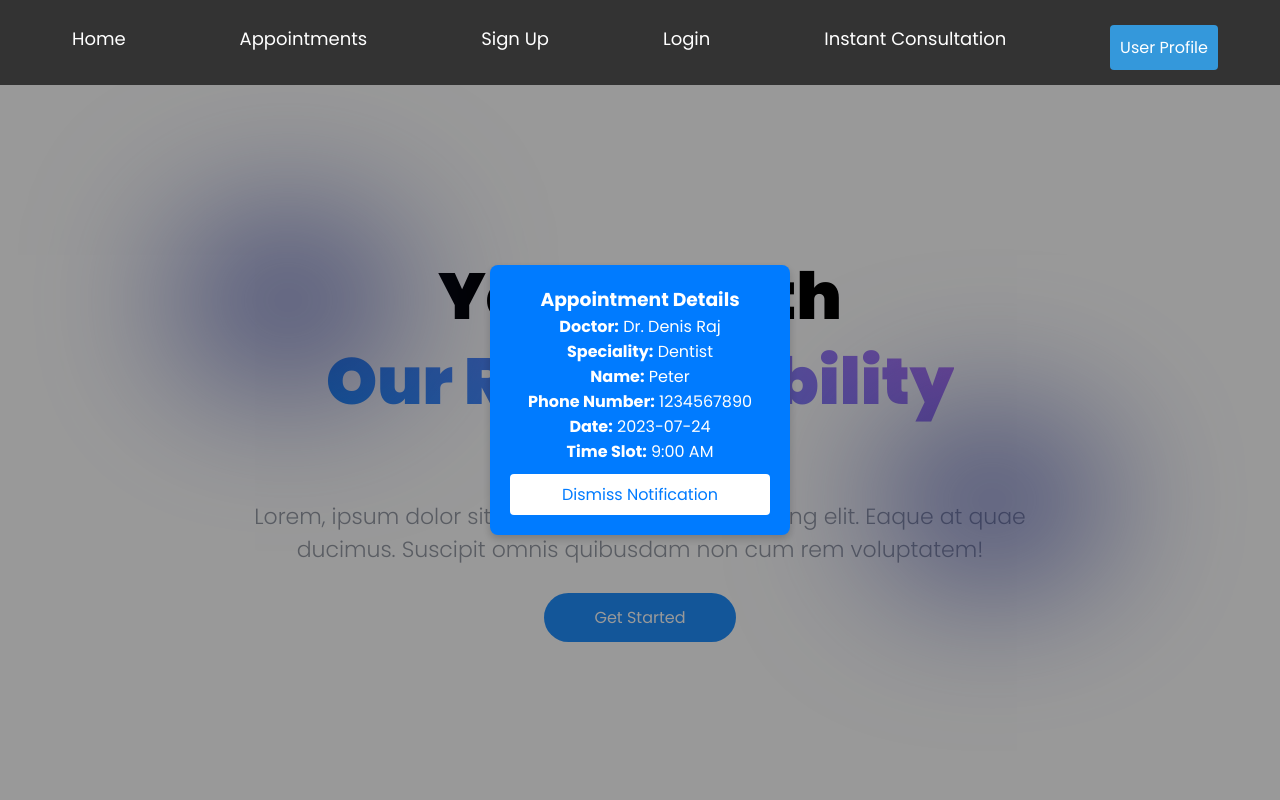
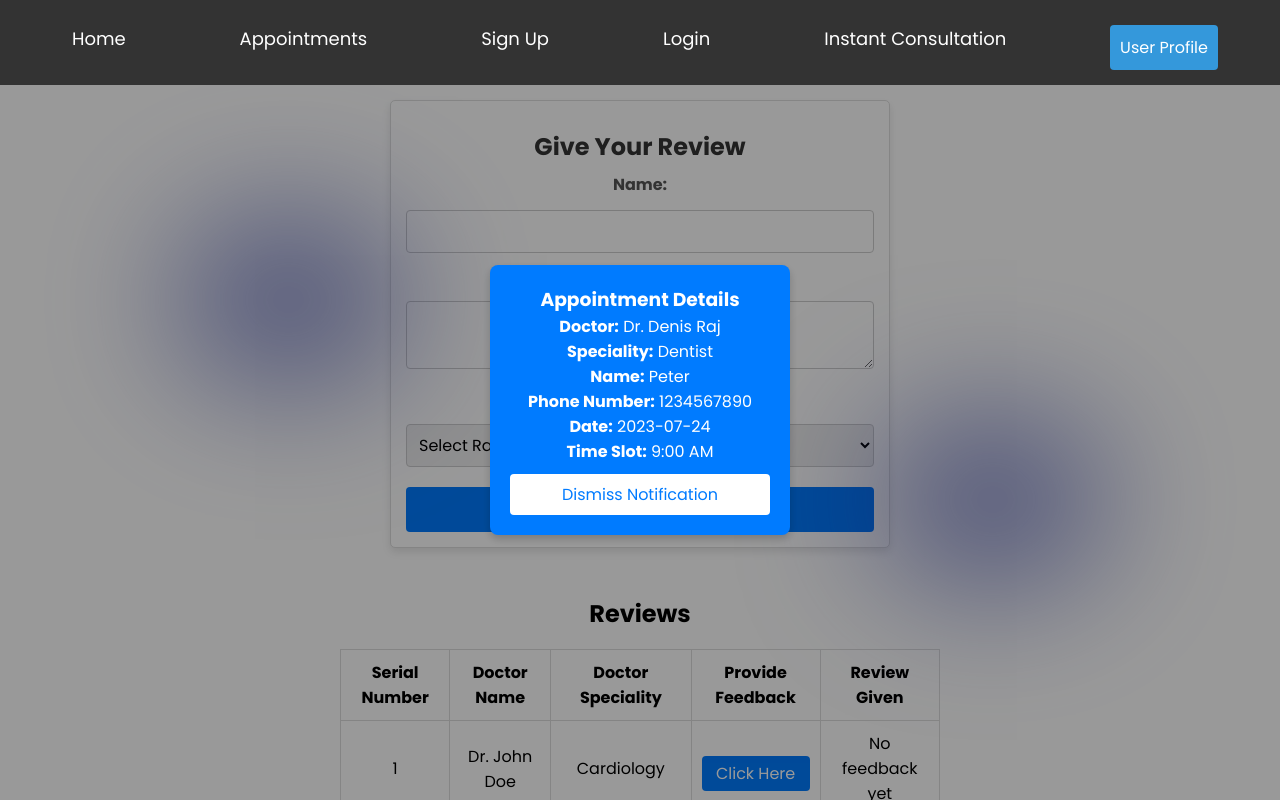
Before and after one commit to cbadabili/test_med_app, a React (Create React App) app: page / in a window 1280 px wide. Shown: the top 800 px of the page. Built offline with nearby package versions, Linux system fonts and the light colour scheme.

Commit message:
Feedback added

```diff
--- a/src/App.js
+++ b/src/App.js
@@ -11,6 +11,8 @@ import InstantConsultation from './Components/InstantConsultation/InstantConsult
 import ProfileCard from './Components/ProfileCard/ProfileCard';
 import ReportsLayout from './Components/ReportsLayout/ReportsLayout';
 import Notification from './Components/Notification/Notification';
+import ReviewForm from './Components/ReviewForm/ReviewForm';
+import Reviews from './Components/Reviews/Reviews';
 
 function App() {
 
@@ -18,6 +20,8 @@ function App() {
     <div className="App">
         {/* Set up BrowserRouter for routing */}
         <BrowserRouter>
+            <ReviewForm />
+            <Reviews />
             <div>
                 <Notification /> {/* Place Notification in a separate div */}
             </div>
--- a/src/Components/ReviewForm/ReviewForm.css
+++ b/src/Components/ReviewForm/ReviewForm.css
@@ -1,77 +1,57 @@
 .review-form-container {
-  width: 80%;
-  margin: 20px auto;
+    max-width: 500px;
+    margin: 50px auto; /* Adjust the top margin here */
     padding: 20px;
-  background-color: #f9f9f9;
+    border: 1px solid #ddd;
     border-radius: 8px;
     box-shadow: 0 4px 8px rgba(0, 0, 0, 0.1);
+    background-color: #fff;
   }
 
-.reviews-table {
-  width: 100%;
-  border-collapse: collapse;
+
+  .review-form-container h2 {
+    font-size: 1.5em;
+    color: #333;
+    margin-bottom: 10px;
+    text-align: center;
   }
 
-.reviews-table th,
-.reviews-table td {
-  padding: 12px;
-  text-align: left;
-  border-bottom: 1px solid #ddd;
+  .review-form-container label {
+    font-weight: bold;
+    color: #555;
+    display: block;
+    margin-top: 10px;
   }
 
-.reviews-table th {
-  background-color: #f0f0f0;
-  font-weight: bold;
-}
-
-.feedback-button {
-  padding: 8px 12px;
-  background-color: #007bff;
-  color: white;
-  border: none;
-  border-radius: 4px;
-  cursor: pointer;
-}
-
-.feedback-button:disabled {
-  background-color: #ccc;
-  cursor: not-allowed;
-}
-
-.feedback-form {
-  margin-top: 20px;
-  border-top: 2px solid #ddd;
-  padding-top: 20px;
-}
-
-.feedback-form h3 {
-  margin-bottom: 10px;
-}
-
-.feedback-form label {
-  display: block;
-  margin-bottom: 10px;
-}
-
-.feedback-form input,
-.feedback-form textarea,
-.feedback-form select {
+  .review-form-container input[type="text"],
+  .review-form-container textarea,
+  .review-form-container select {
     width: 100%;
     padding: 8px;
     margin-top: 5px;
-  border: 1px solid #ddd;
     border-radius: 4px;
+    border: 1px solid #ccc;
+    font-size: 1em;
+    box-sizing: border-box;
   }
 
-.feedback-form button {
-  padding: 10px 15px;
+  .review-form-container button {
     background-color: #007bff;
     color: white;
+    padding: 10px;
+    font-size: 1em;
     border: none;
     border-radius: 4px;
+    margin-top: 20px;
     cursor: pointer;
+    width: 100%;
   }
 
-.feedback-form button:hover {
+  .review-form-container button:hover {
     background-color: #0056b3;
   }
+
+  .warning {
+    color: red;
+    font-size: 0.9em;
+  }
--- a/src/Components/ReviewForm/ReviewForm.js
+++ b/src/Components/ReviewForm/ReviewForm.js
@@ -1,120 +1,66 @@
 import React, { useState } from 'react';
 import './ReviewForm.css';
 
-const ReviewForm = () => {
-  // Sample consultations data
-  const consultations = [
-    { id: 1, doctorName: 'Dr. John Doe', speciality: 'Cardiology' },
-    { id: 2, doctorName: 'Dr. Jane Smith', speciality: 'Dermatology' },
-  ];
-
-  // States to manage selected consultation, review form data, and submission status
-  const [selectedConsultation, setSelectedConsultation] = useState(null);
-  const [reviewSubmitted, setReviewSubmitted] = useState({});
+const ReviewForm = ({ doctor }) => {
   const [formData, setFormData] = useState({
     name: '',
     review: '',
-    rating: 0,
+    rating: 0
   });
 
-  // Open feedback form on button click
-  const handleFeedbackClick = (consultationId) => {
-    setSelectedConsultation(consultationId);
+  const handleInputChange = (e) => {
+    const { name, value } = e.target;
+    setFormData({ ...formData, [name]: value });
   };
 
-  // Update form data as user types
-  const handleInputChange = (e) => {
-    setFormData({ ...formData, [e.target.name]: e.target.value });
-  };
-
-  // Set rating value
-  const handleRatingChange = (rating) => {
-    setFormData({ ...formData, rating });
-  };
-
-  // Submit feedback form
   const handleSubmit = (e) => {
     e.preventDefault();
-    setReviewSubmitted({ ...reviewSubmitted, [selectedConsultation]: true });
-    alert(`Review submitted for ${formData.name} with rating ${formData.rating}`);
-    setSelectedConsultation(null);
+    // Handle submission logic here
   };
 
   return (
-    <div className="review-form-container">
-      <h2>Reviews</h2>
-      <table className="reviews-table">
-        <thead>
-          <tr>
-            <th>Serial Number</th>
-            <th>Doctor Name</th>
-            <th>Doctor Specialty</th>
-            <th>Provide Feedback</th>
-            <th>Review Given</th>
-          </tr>
-        </thead>
-        <tbody>
-          {consultations.map((consultation, index) => (
-            <tr key={consultation.id}>
-              <td>{index + 1}</td>
-              <td>{consultation.doctorName}</td>
-              <td>{consultation.speciality}</td>
-              <td>
-                <button
-                  className="feedback-button"
-                  onClick={() => handleFeedbackClick(consultation.id)}
-                  disabled={reviewSubmitted[consultation.id]}
-                >
-                  Click Here
-                </button>
-              </td>
-              <td>{reviewSubmitted[consultation.id] ? 'Yes' : 'No'}</td>
-            </tr>
-          ))}
-        </tbody>
-      </table>
-
-      {selectedConsultation && (
-        <div className="feedback-form">
-          <h3>Provide Feedback</h3>
-          <form onSubmit={handleSubmit}>
-            <label>
-              Name:
+      <div style={{ paddingTop: '50px' }}> {/* This wrapper will add space */}
+        <div className="review-form-container" style={{ marginTop: '50px' }}>
+        <h2 className="review-form-title">Give Your Review</h2>
+        <form className="review-form" onSubmit={handleSubmit}>
+            <div>
+            <label htmlFor="name">Name:</label>
             <input
                 type="text"
+                id="name"
                 name="name"
                 value={formData.name}
                 onChange={handleInputChange}
-                required
             />
-            </label>
-            <label>
-              Review:
+            </div>
+            <div>
+            <label htmlFor="review">Review:</label>
             <textarea
+                id="review"
                 name="review"
                 value={formData.review}
                 onChange={handleInputChange}
-                required
             />
-            </label>
-            <label>
-              Rating:
+            </div>
+            <div>
+            <label htmlFor="rating">Rating:</label>
             <select
+                id="rating"
                 name="rating"
                 value={formData.rating}
-                onChange={(e) => handleRatingChange(e.target.value)}
-                required
+                onChange={handleInputChange}
             >
-                <option value="" disabled>Select Rating</option>
-                {[1, 2, 3, 4, 5].map((rating) => (
-                  <option key={rating} value={rating}>{rating}</option>
-                ))}
+                <option value="0">Select Rating</option>
+                <option value="1">1</option>
+                <option value="2">2</option>
+                <option value="3">3</option>
+                <option value="4">4</option>
+                <option value="5">5</option>
             </select>
-            </label>
+            </div>
             <button type="submit">Submit</button>
         </form>
       </div>
-      )}
     </div>
   );
 };
--- /dev/null
+++ b/src/Components/Reviews/Reviews.css
@@ -0,0 +1,36 @@
+.reviews {
+  max-width: 600px;
+  margin: 20px auto;
+  text-align: center;
+}
+
+.reviews table {
+  width: 100%;
+  border-collapse: collapse;
+  margin-top: 20px;
+}
+
+.reviews th, .reviews td {
+  padding: 10px;
+  border: 1px solid #ddd;
+}
+
+.reviews button {
+  padding: 5px 10px;
+  color: #fff;
+  background-color: #007bff;
+  border: none;
+  border-radius: 4px;
+  cursor: pointer;
+}
+
+.reviews button:hover {
+  background-color: #0056b3;
+}
+
+.review-form-container {
+  margin-top: 20px;
+  border: 1px solid #ddd;
+  padding: 15px;
+  border-radius: 5px;
+}
--- /dev/null
+++ b/src/Components/Reviews/Reviews.js
@@ -0,0 +1,75 @@
+import React, { useState } from 'react';
+import ReviewForm from '../ReviewForm/ReviewForm'; // Import the ReviewForm component
+import './Reviews.css';
+
+const Reviews = () => {
+  const [selectedDoctor, setSelectedDoctor] = useState(null);
+  const [submittedReviews, setSubmittedReviews] = useState({}); // Track submitted reviews
+
+  // Sample list of doctors for the table
+  const doctors = [
+    { id: 1, name: 'Dr. John Doe', speciality: 'Cardiology' },
+    { id: 2, name: 'Dr. Jane Smith', speciality: 'Dermatology' },
+  ];
+
+  // Handle click event to open the ReviewForm for a specific doctor
+  const handleProvideFeedback = (doctor) => {
+    setSelectedDoctor(doctor);
+  };
+
+  // Handle form submission from ReviewForm
+  const handleReviewSubmit = (doctorId, reviewData) => {
+    setSubmittedReviews((prevReviews) => ({
+      ...prevReviews,
+      [doctorId]: reviewData,
+    }));
+    setSelectedDoctor(null); // Close the form after submission
+  };
+
+  return (
+    <div className="reviews">
+      <h2>Reviews</h2>
+      <table>
+        <thead>
+          <tr>
+            <th>Serial Number</th>
+            <th>Doctor Name</th>
+            <th>Doctor Speciality</th>
+            <th>Provide Feedback</th>
+            <th>Review Given</th>
+          </tr>
+        </thead>
+        <tbody>
+          {doctors.map((doctor, index) => (
+            <tr key={doctor.id}>
+              <td>{index + 1}</td>
+              <td>{doctor.name}</td>
+              <td>{doctor.speciality}</td>
+              <td>
+                <button
+                  onClick={() => handleProvideFeedback(doctor)}
+                  disabled={submittedReviews[doctor.id]}
+                >
+                  {submittedReviews[doctor.id] ? "Feedback Submitted" : "Click Here"}
+                </button>
+              </td>
+              <td>
+                {submittedReviews[doctor.id]?.review || "No feedback yet"}
+              </td>
+            </tr>
+          ))}
+        </tbody>
+      </table>
+
+      {/* Render ReviewForm only when selectedDoctor is not null */}
+      {selectedDoctor && (
+        <div className="review-form-container">
+          <ReviewForm doctor={selectedDoctor} onSubmit={handleReviewSubmit} />
+          <button onClick={() => setSelectedDoctor(null)}>Close</button>
+        </div>
+      )}
+    </div>
+  );
+};
+
+export default Reviews;
```
Lines whose indentation alone changed are shown as unchanged.
